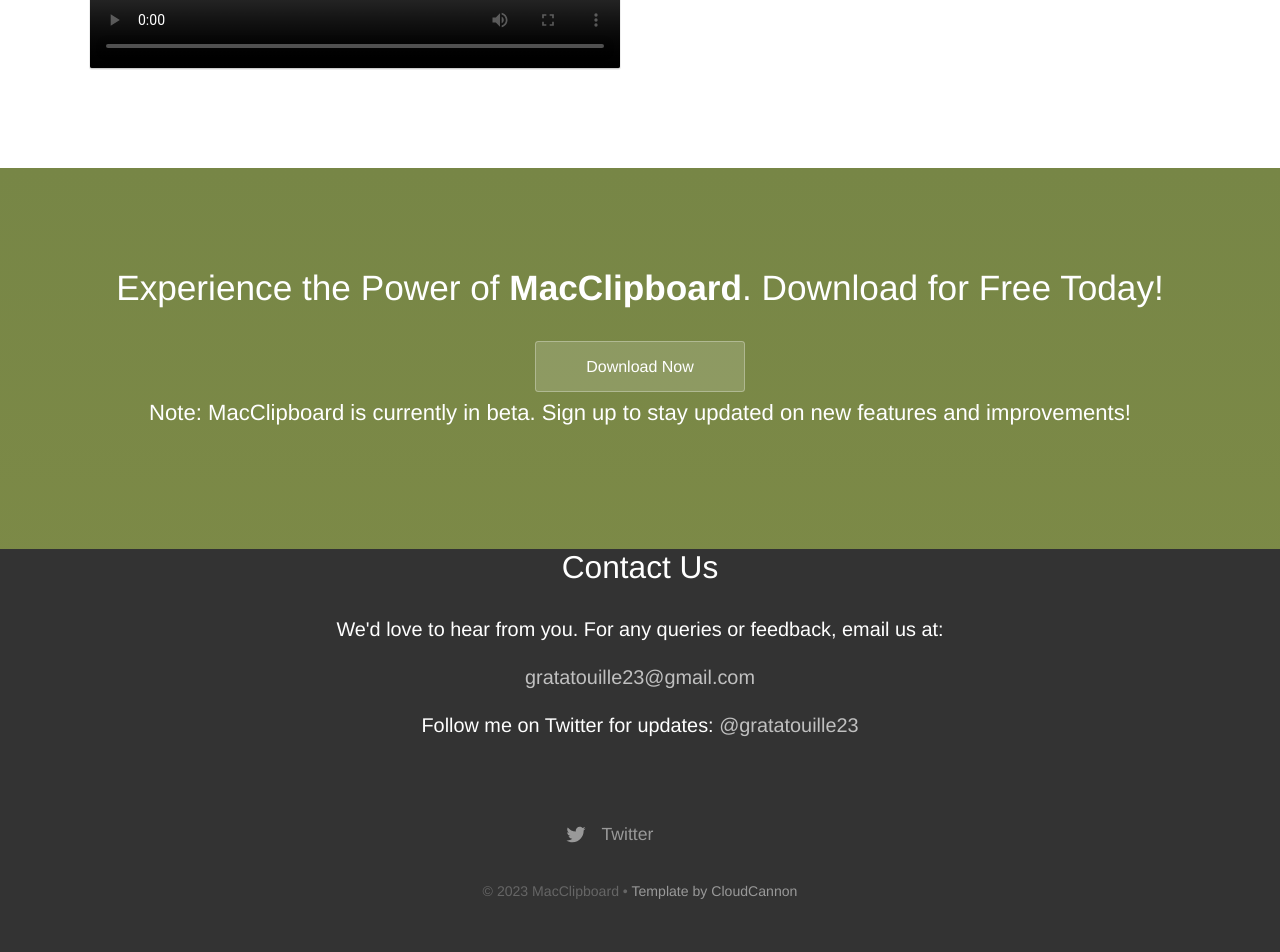
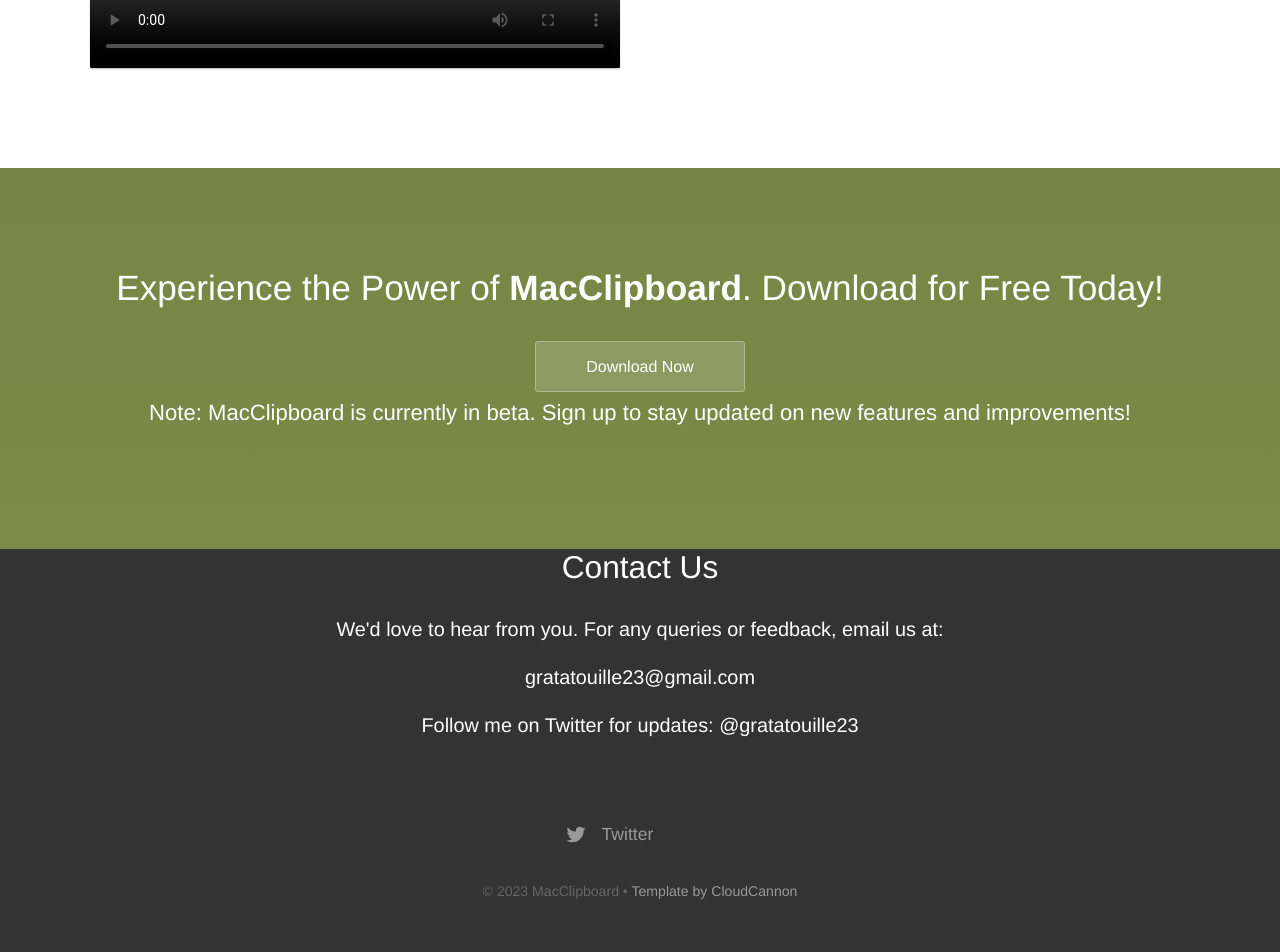
Before and after one commit to awalwema/awealwema.github.io, a Jekyll site: the page built from index.html, in a window 1280 px wide. Shown: the part 1832-2784 px from the top of the page. Built offline with Jekyll 4.4.1, drawn with Linux system fonts in a browser that asks for light colours; the list of posts is cut into pages by our own code; grey boxes are pictures that could not be loaded.

Commit message:
change contrast for footer

```diff
--- a/index.html
+++ b/index.html
@@ -65,9 +65,9 @@
 	<h2 style="color: white;">Contact Us</h2>
 	<p style="color: white;">We'd love to hear from you. For any queries or feedback, email us at:</p>
 	<p><a href="mailto:gratatouille23@gmail.com"
-			style="color: #C0C0C0; text-decoration: none;">gratatouille23@gmail.com</a></p>
+			style="color: white; text-decoration: none;">gratatouille23@gmail.com</a></p>
 	<p style="color: white;">Follow me on Twitter for updates: <a href="https://twitter.com/gratatouille23"
-			target="_blank" style="color: #C0C0C0; text-decoration: none;">@gratatouille23</a></p>
+			target="_blank" style="color: white; text-decoration: none;">@gratatouille23</a></p>
 
 </div>
 </div>
```
Also changed, not shown: 2 other files.
